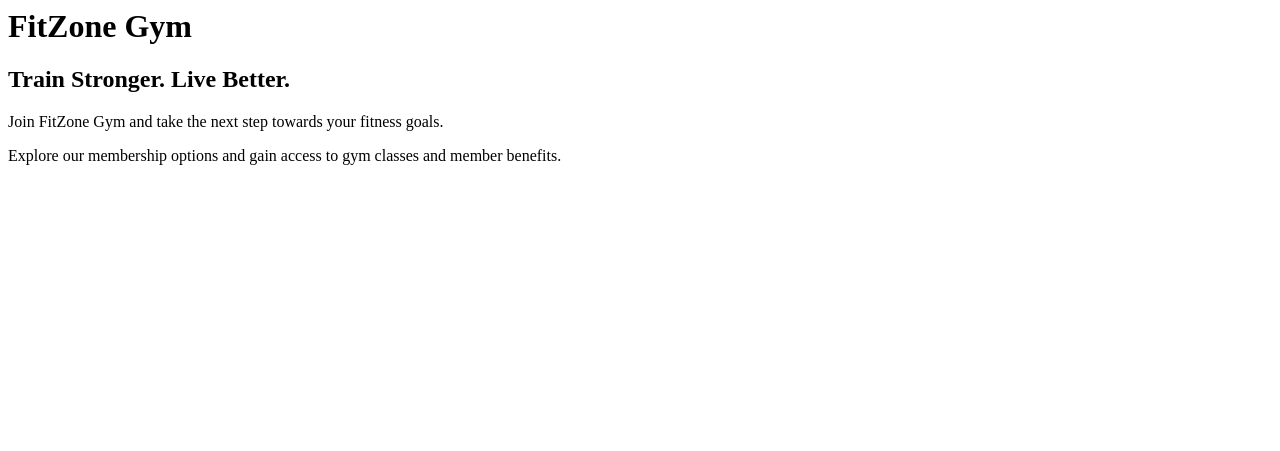
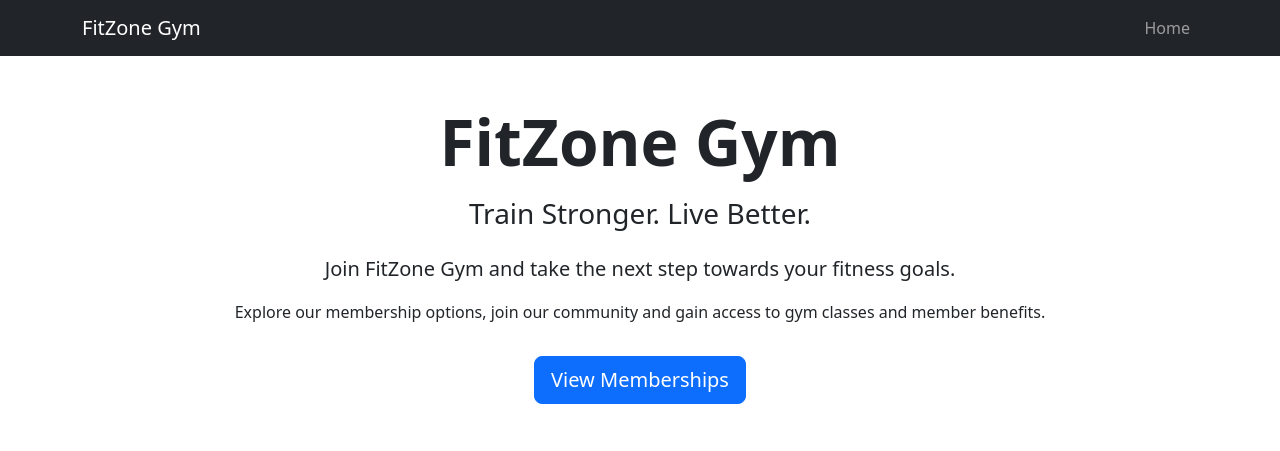
Before and after one commit to NadeemA23/fitzone-gym, a Django app: page / in a window 1280 px wide. Shown: the top 451 px of the page. Run offline with Django 5.2, Linux system fonts and the light colour scheme.

Commit message:
Add base template and site navigation

```diff
--- /dev/null
+++ b/core/templates/base.html
@@ -0,0 +1,52 @@
+<!DOCTYPE html>
+<html lang="en">
+<head>
+    <meta charset="UTF-8">
+    <meta name="viewport" content="width=device-width, initial-scale=1.0">
+
+    <title>{% block title %}FitZone Gym{% endblock %}</title>
+
+    <!-- Bootstrap CSS -->
+    <link href="https://cdn.jsdelivr.net/npm/bootstrap@5.3.8/dist/css/bootstrap.min.css"
+          rel="stylesheet">
+</head>
+
+<body>
+
+    <nav class="navbar navbar-expand-lg bg-dark navbar-dark">
+        <div class="container">
+            <a class="navbar-brand" href="{% url 'home' %}">
+                FitZone Gym
+            </a>
+
+            <button class="navbar-toggler" type="button"
+                    data-bs-toggle="collapse"
+                    data-bs-target="#navbarNav"
+                    aria-controls="navbarNav"
+                    aria-expanded="false"
+                    aria-label="Toggle navigation">
+                <span class="navbar-toggler-icon"></span>
+            </button>
+
+            <div class="collapse navbar-collapse" id="navbarNav">
+                <ul class="navbar-nav ms-auto">
+                    <li class="nav-item">
+                        <a class="nav-link" href="{% url 'home' %}">
+                            Home
+                        </a>
+                    </li>
+                </ul>
+            </div>
+        </div>
+    </nav>
+
+    <main>
+        {% block content %}
+        {% endblock %}
+    </main>
+
+    <! -- Bootstrap JavaScript -->
+    <script src="https://cdn.jsdelivr.net/npm/bootstrap@5.3.8/dist/js/bootstrap.bundle.min.js"></script>
+
+</body>
+</html>
--- a/core/templates/core/home.html
+++ b/core/templates/core/home.html
@@ -1,21 +1,28 @@
-<meta charset="UTF-8">
-    <meta name="viewport" content="width=device-width, initial-scale=1.0">
-    <title>FitZone Gym</title>
-</head>
-<body>
-    <header>
-        <h1>FitZone Gym</h1>
-    </header>
+{% extends "base.html" %}
 
-    <main>
-        <h2>Train Stronger. Live Better.</h2>
-        <p>
+{% block title %}Home | FitZone Gym{% endblock %}
+
+{% block content %}
+
+<section class="container py-5">
+    <div class="text-center">
+        <h1 class="display-3 fw-bold">FitZone Gym</h1>
+
+        <h2 class="h3 mt-3">Train Stronger. Live Better.</h2>
+
+        <p class="lead mt-4">
             Join FitZone Gym and take the next step towards your fitness goals.
         </p>
+
         <p>
-            Explore our membership options and gain access to gym classes
-            and member benefits.
+            Explore our membership options, join our community and gain
+            access to gym classes and member benefits.
         </p>
-    </main>
-</body>
-</html>
+
+        <a href="#" class="btn btn-primary btn-lg mt-3">
+            View Memberships
+        </a>
+    </div>
+</section>
+
+{% endblock %}
```
